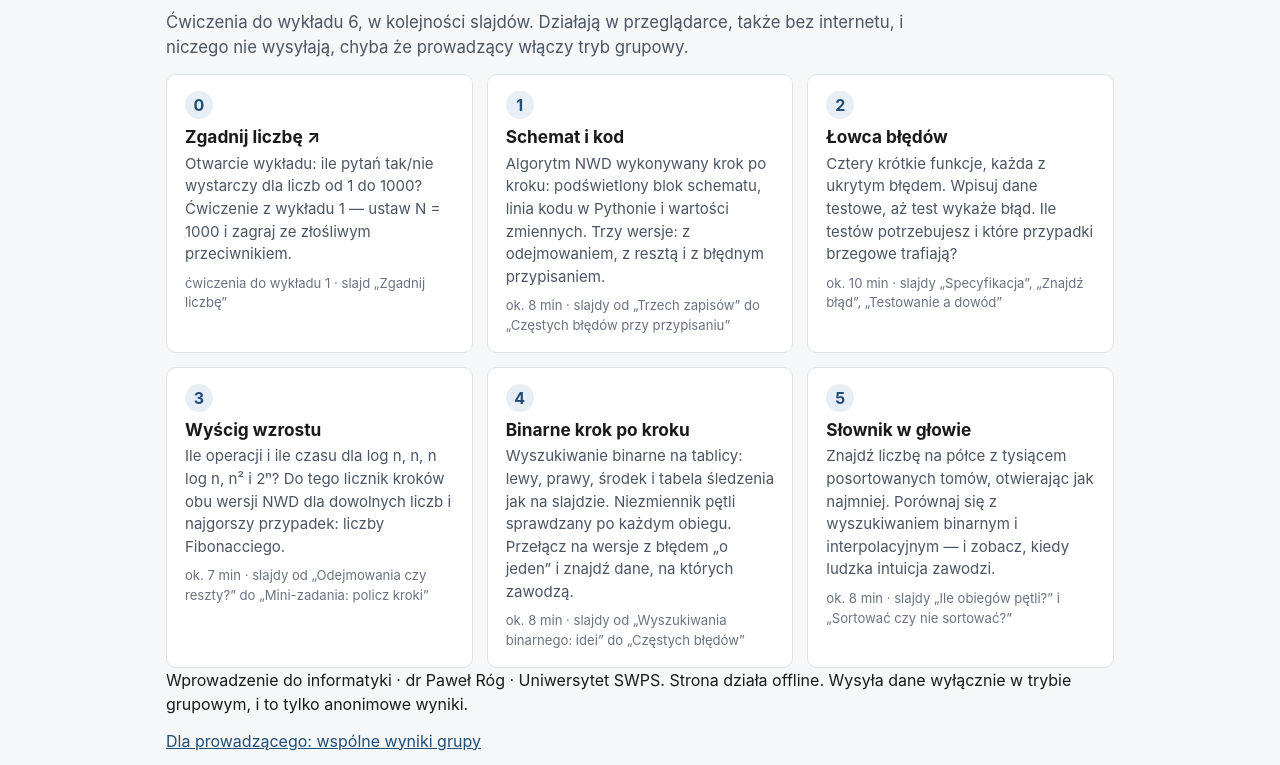
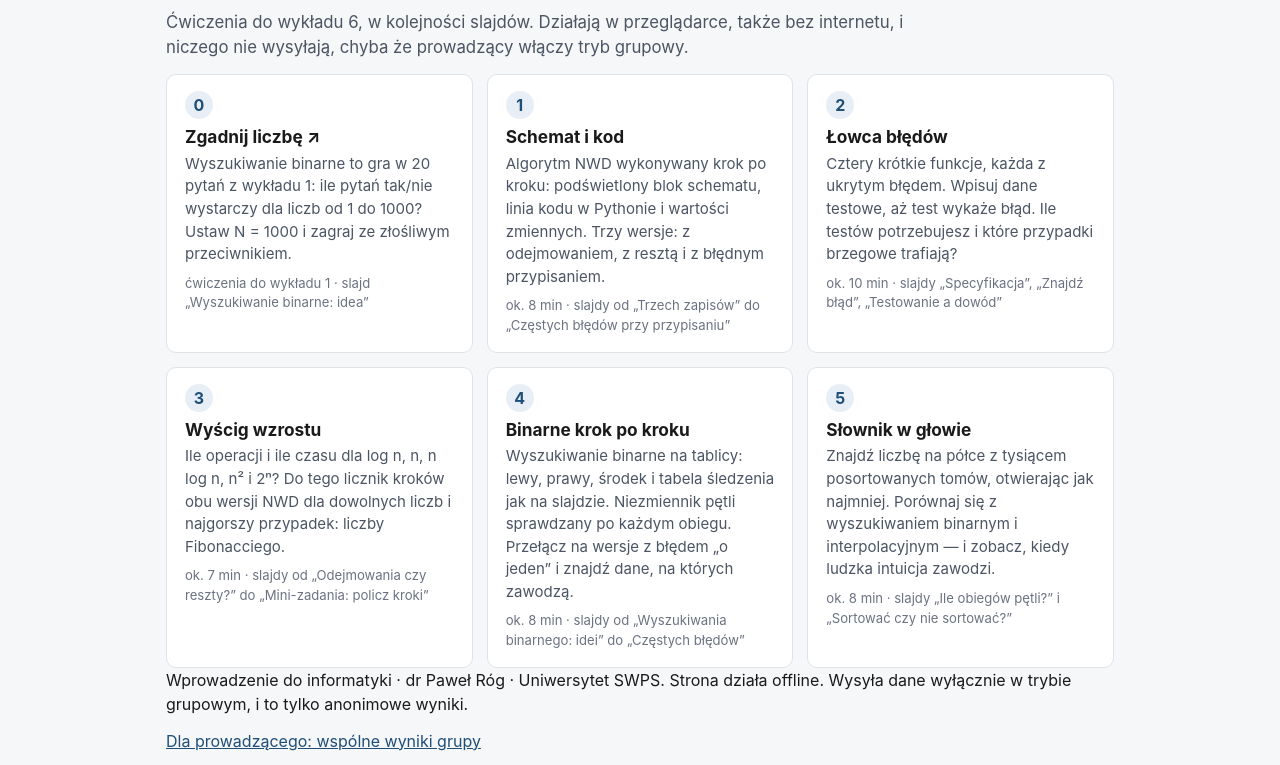
Before and after one commit to p4welrog/wdi, a plain HTML site: page w06.html in a window 1280 px wide. Shown: the part 117-882 px from the top of the page. Drawn offline with Linux system fonts and the light colour scheme.

Commit message:
W06: kafelek „Zgadnij liczbę” odsyła do slajdu „Wyszukiwanie binarne: idea” (slajdu „Zgadnij liczbę” w W06 nie ma)
Co-Authored-By: Claude Opus 5.5 <noreply@anthropic.com>
Claude-Session: https://claude.ai/code/session_015Mve9svJGXiZSPkE4nWHiU

```diff
--- a/w06.html
+++ b/w06.html
@@ -301,7 +301,7 @@ table.otw td { font-family: var(--mono); }
   <h1>Algorytmy: zapis, poprawność, złożoność — ćwiczenia</h1>
   <p class="lead">Ćwiczenia do wykładu 6, w kolejności slajdów. Działają w przeglądarce, także bez internetu, i niczego nie wysyłają, chyba że prowadzący włączy tryb grupowy.</p>
   <div class="grid2">
-    <a class="tile" href="w01.html#zgadnij"><span class="num">0</span><h3>Zgadnij liczbę ↗</h3><p>Otwarcie wykładu: ile pytań tak/nie wystarczy dla liczb od 1 do 1000? Ćwiczenie z wykładu 1 — ustaw N = 1000 i zagraj ze złośliwym przeciwnikiem.</p><div class="meta">ćwiczenia do wykładu 1 · slajd „Zgadnij liczbę”</div></a>
+    <a class="tile" href="w01.html#zgadnij"><span class="num">0</span><h3>Zgadnij liczbę ↗</h3><p>Wyszukiwanie binarne to gra w 20 pytań z wykładu 1: ile pytań tak/nie wystarczy dla liczb od 1 do 1000? Ustaw N = 1000 i zagraj ze złośliwym przeciwnikiem.</p><div class="meta">ćwiczenia do wykładu 1 · slajd „Wyszukiwanie binarne: idea”</div></a>
     <a class="tile" href="#schemat"><span class="num">1</span><h3>Schemat i kod</h3><p>Algorytm NWD wykonywany krok po kroku: podświetlony blok schematu, linia kodu w Pythonie i wartości zmiennych. Trzy wersje: z odejmowaniem, z resztą i z błędnym przypisaniem.</p><div class="meta">ok. 8 min · slajdy od „Trzech zapisów” do „Częstych błędów przy przypisaniu”</div></a>
     <a class="tile" href="#testy"><span class="num">2</span><h3>Łowca błędów</h3><p>Cztery krótkie funkcje, każda z ukrytym błędem. Wpisuj dane testowe, aż test wykaże błąd. Ile testów potrzebujesz i które przypadki brzegowe trafiają?</p><div class="meta">ok. 10 min · slajdy „Specyfikacja”, „Znajdź błąd”, „Testowanie a dowód”</div></a>
     <a class="tile" href="#wzrost"><span class="num">3</span><h3>Wyścig wzrostu</h3><p>Ile operacji i ile czasu dla log n, n, n log n, n² i 2ⁿ? Do tego licznik kroków obu wersji NWD dla dowolnych liczb i najgorszy przypadek: liczby Fibonacciego.</p><div class="meta">ok. 7 min · slajdy od „Odejmowania czy reszty?” do „Mini-zadania: policz kroki”</div></a>
```
